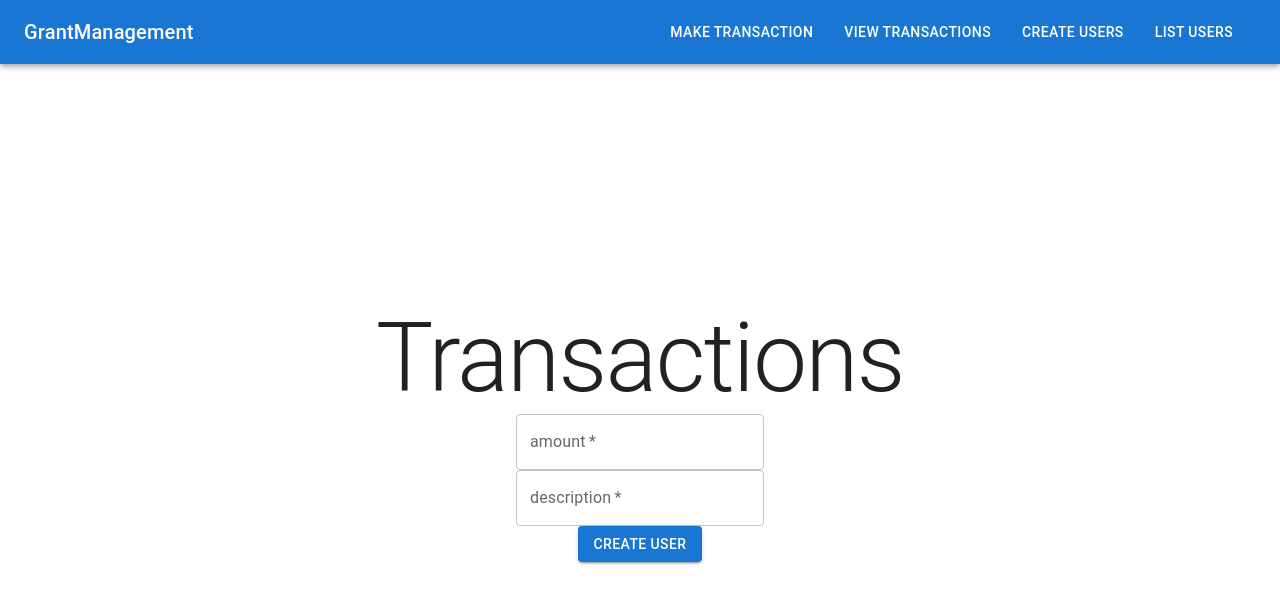
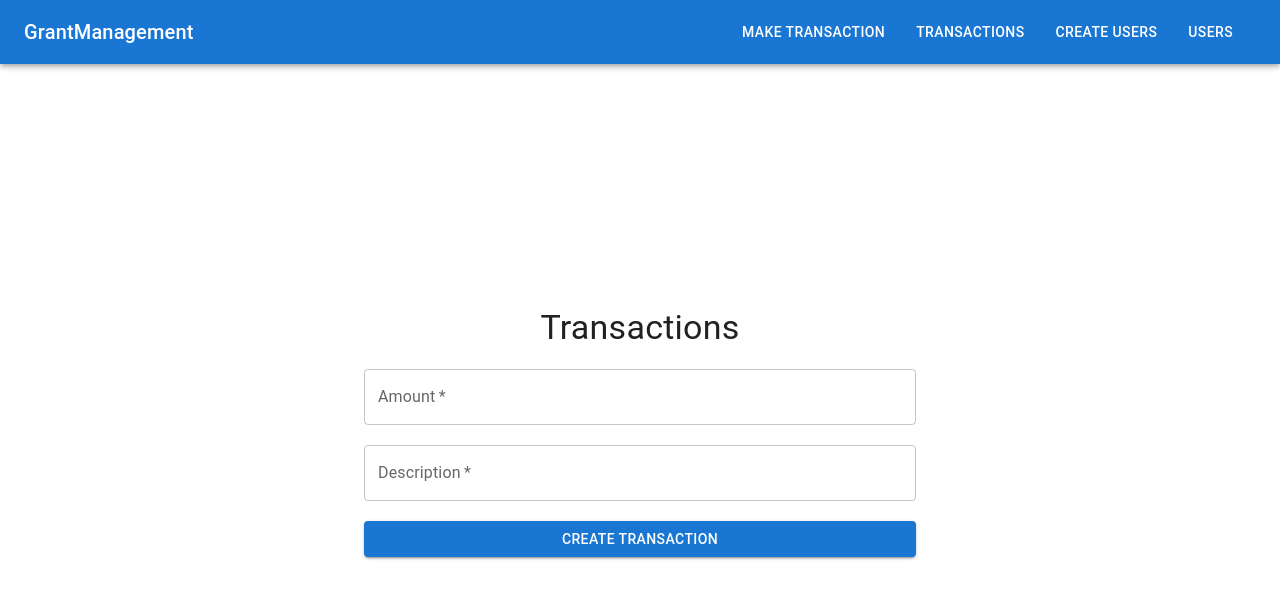
Before and after one commit to JosephPBaruch/grantManager, a React (Vite) app in the folder client/: page /users in a window 1280 px wide. Both pictures are taken after a click on the button "MAKE TRANSACTION". Shown: the top 604 px of the page. Built offline with nearby package versions, Linux system fonts and the light colour scheme.

Commit message:
Properly listing transactions in a nice way

```diff
--- a/client/src/App.tsx
+++ b/client/src/App.tsx
@@ -1,6 +1,6 @@
 import { BrowserRouter as Router, Route, Routes, Link } from 'react-router-dom';
-import Transactions from './Components/Transactions';
-import ViewTransactions from './Components/ViewTransactions';
+import Transactions from './Components/MakeTransactions';
+import ViewTransactions from './Components/ListTransaction';
 import ListUsers from './Components/ListUsers';
 import CreateUser from './Components/CreateUser';
 import { makeStyles } from '@mui/styles';
@@ -46,13 +46,13 @@ function App() {
             <Link to="/transactions" className={classes.link}>Make Transaction</Link>
           </Button>
           <Button color="inherit">
-            <Link to="/all-transactions" className={classes.link}>View Transactions</Link>
+            <Link to="/list-transactions" className={classes.link}>Transactions</Link>
           </Button>
           <Button color="inherit">
             <Link to="/users" className={classes.link}>Create Users</Link>
           </Button>
           <Button color="inherit">
-            <Link to="/list-users" className={classes.link}>List Users</Link>
+            <Link to="/list-users" className={classes.link}>Users</Link>
           </Button>
         </Toolbar>
       </AppBar>
@@ -60,7 +60,7 @@ function App() {
         <Routes>
           <Route path="/" element={<h1>Home</h1>} />
           <Route path="/transactions" element={<Transactions />} />
-          <Route path="/all-transactions" element={<ViewTransactions />} />
+          <Route path="/list-transactions" element={<ViewTransactions />} />
           <Route path="/list-users" element={<ListUsers />} />
           <Route path="/users" element={<CreateUser />} />
         </Routes>
--- a/client/src/Components/CreateUser.tsx
+++ b/client/src/Components/CreateUser.tsx
@@ -1,7 +1,25 @@
 import React, { useState } from 'react';
 import { Button, TextField, Container, Typography, Checkbox, FormControlLabel } from '@mui/material';
+import { makeStyles } from '@mui/styles';
+
+const useStyles = makeStyles({
+  form: {
+    display: 'flex',
+    flexDirection: 'column',
+    alignItems: 'center',
+    gap: '20px',
+    marginTop: '20px',
+  },
+  textField: {
+    width: '100%',
+  },
+  button: {
+    width: '100%',
+  },
+});
 
 const CreateUser: React.FC = () => {
+  const classes = useStyles();
   const [firstName, setFirstName] = useState('');
   const [lastName, setLastName] = useState('');
   const [email, setEmail] = useState('');
@@ -33,7 +51,7 @@ const CreateUser: React.FC = () => {
       <Typography variant="h4" component="h1" gutterBottom>
         Create User
       </Typography>
-            <form onSubmit={handleSubmit}>
+      <form onSubmit={handleSubmit} className={classes.form}>
         <TextField
           label="First Name"
           value={firstName}
@@ -41,6 +59,7 @@ const CreateUser: React.FC = () => {
           fullWidth
           margin="normal"
           required
+          className={classes.textField}
         />
         <TextField
           label="Last Name"
@@ -49,6 +68,7 @@ const CreateUser: React.FC = () => {
           fullWidth
           margin="normal"
           required
+          className={classes.textField}
         />
         <TextField
           label="Email"
@@ -58,6 +78,7 @@ const CreateUser: React.FC = () => {
           fullWidth
           margin="normal"
           required
+          className={classes.textField}
         />
         <TextField
           label="Password"
@@ -67,6 +88,7 @@ const CreateUser: React.FC = () => {
           fullWidth
           margin="normal"
           required
+          className={classes.textField}
         />
         <TextField
           label="Budget Name"
@@ -74,6 +96,7 @@ const CreateUser: React.FC = () => {
           onChange={(e) => setBudgetName(e.target.value)}
           fullWidth
           margin="normal"
+          className={classes.textField}
         />
         <FormControlLabel
           control={
@@ -85,7 +108,7 @@ const CreateUser: React.FC = () => {
           }
           label="Admin"
         />
-                <Button type="submit" variant="contained" color="primary" fullWidth>
+        <Button type="submit" variant="contained" color="primary" fullWidth className={classes.button}>
           Create User
         </Button>
       </form>
--- /dev/null
+++ b/client/src/Components/ListTransaction.tsx
@@ -0,0 +1,79 @@
+import { Container, Typography, Paper, Table, TableBody, TableCell, TableContainer, TableHead, TableRow } from "@mui/material";
+import { useState, useEffect } from "react";
+import { makeStyles } from '@mui/styles';
+import { Transaction } from "../types/Transaction";
+
+const useStyles = makeStyles({
+  root: {
+    display: 'flex',
+    flexDirection: 'column',
+    alignItems: 'center',
+    gap: '20px',
+    marginTop: '20px',
+  },
+  table: {
+    width: '100%',
+  },
+  tableContainer: {
+    width: '100%',
+    maxWidth: '800px',
+    marginBottom: '20px',
+  },
+});
+
+function ViewTransactions() {
+  const classes = useStyles();
+  const [transactions, setTransactions] = useState<Transaction[]>([]);
+
+  useEffect(() => {
+    fetch('http://127.0.0.1:8080/api/transactions/', {
+      method: 'GET',
+      headers: {
+        'Content-Type': 'application/json',
+      },
+    })
+    .then((response) => response.json())
+    .then((data) => {
+      setTransactions(data);
+    })
+    .catch((error) => {
+      console.error('Error fetching transactions:', error);
+    });
+  }, []);
+
+  return (
+    <Container maxWidth="sm" className={classes.root}>
+      <Typography variant="h4" component="h1" gutterBottom>
+        Transactions
+      </Typography>
+      <TableContainer component={Paper} className={classes.tableContainer}>
+        <Table className={classes.table} aria-label="transactions table">
+          <TableHead>
+            <TableRow>
+              <TableCell align="left">Amount</TableCell>
+              <TableCell align="left">ID</TableCell>
+              <TableCell align="left">User</TableCell>
+              <TableCell align="left">Date</TableCell>
+              <TableCell>Description</TableCell>
+            </TableRow>
+          </TableHead>
+          <TableBody>
+            {transactions.map((transaction) => (
+              <TableRow key={transaction.id}>
+                <TableCell align="left">{transaction.amount}</TableCell>
+                <TableCell align="left">{transaction.id}</TableCell>
+                <TableCell align="left">{transaction.user}</TableCell>
+                <TableCell align="left">{new Date(transaction.created_at).toLocaleString()}</TableCell>
+                <TableCell component="th" scope="row">
+                  {transaction.description}
+                </TableCell>
+              </TableRow>
+            ))}
+          </TableBody>
+        </Table>
+      </TableContainer>
+    </Container>
+  );
+}
+
+export default ViewTransactions;
--- a/client/src/Components/ListUsers.tsx
+++ b/client/src/Components/ListUsers.tsx
@@ -1,8 +1,31 @@
-import { Container, Typography } from "@mui/material";
+import { Container, Typography, Paper } from "@mui/material";
 import { useState, useEffect } from "react";
+import { makeStyles } from '@mui/styles';
 import { User } from "../types/User";
 
+const useStyles = makeStyles({
+  root: {
+    display: 'flex',
+    flexDirection: 'column',
+    alignItems: 'center',
+    gap: '20px',
+    marginTop: '20px',
+  },
+  userCard: {
+    padding: '20px',
+    width: '100%',
+    maxWidth: '600px',
+    marginBottom: '10px',
+  },
+  userInfo: {
+    display: 'flex',
+    flexDirection: 'column',
+    gap: '5px',
+  },
+});
+
 function ListUsers() {
+  const classes = useStyles();
   const [users, setUsers] = useState<User[]>([]);
 
   useEffect(() => {
@@ -22,17 +45,20 @@ function ListUsers() {
   }, []);
 
   return (
-    <Container>
-      <Typography variant="h1">Users</Typography>
-      {/* List all of the users here */}
+    <Container maxWidth="sm" className={classes.root}>
+      <Typography variant="h4" component="h1" gutterBottom>
+        Users
+      </Typography>
       {users.map((user) => (
-        <div key={user.id}>
-          <Typography variant="body1">{user.first_name} {user.last_name}</Typography>
-          <Typography variant="body2">{user.email}</Typography>
-          <Typography variant="body2">{new Date(user.created_at).toLocaleString()}</Typography>
-          <Typography variant="body2">Admin: {user.admin ? "Yes" : "No"}</Typography>
-          <Typography variant="body2">Budget Name: {user.budgetName}</Typography>
-        </div>
+        <Paper style={{backgroundColor: "#e0e0e0" }} key={user.id} className={classes.userCard}>
+          <div className={classes.userInfo}>
+            <Typography variant="h6">{user.first_name} {user.last_name}</Typography>
+            <Typography variant="body1">{user.email}</Typography>
+            <Typography variant="body2">{new Date(user.created_at).toLocaleString()}</Typography>
+            <Typography variant="body2">Admin: {user.admin ? "Yes" : "No"}</Typography>
+            <Typography variant="body2">Budget Name: {user.budgetName}</Typography>
+          </div>
+        </Paper>
       ))}
     </Container>
   );
--- /dev/null
+++ b/client/src/Components/MakeTransactions.tsx
@@ -0,0 +1,71 @@
+import { Button, Container, TextField, Typography } from "@mui/material";
+import { makeStyles } from '@mui/styles';
+import { useState } from "react";
+
+const useStyles = makeStyles({
+  form: {
+    display: 'flex',
+    flexDirection: 'column',
+    alignItems: 'center',
+    gap: '20px',
+    marginTop: '20px',
+  },
+  textField: {
+    width: '100%',
+  },
+  button: {
+    width: '100%',
+  },
+});
+
+function Transactions() {
+  const classes = useStyles();
+  const [amount, setAmount] = useState('');
+  const [description, setDescription] = useState('');
+
+  const onClick = (event: React.MouseEvent<HTMLButtonElement>) => {
+    event.preventDefault();
+    fetch('http://127.0.0.1:8080/api/transactions/', {
+      method: 'POST',
+      headers: {
+        'Content-Type': 'application/json',
+      },
+      body: JSON.stringify({ amount, description }), // user needs to be set somehow through a sign in session or something
+    }).then((response) => {
+      if (response.ok) {
+        console.log('Transaction created!');
+      }
+    });
+  };
+
+  return (
+    <Container maxWidth="sm">
+      <Typography variant="h4" component="h1" gutterBottom>
+        Transactions
+      </Typography>
+      <form className={classes.form}>
+        <TextField
+          label="Amount"
+          variant="outlined"
+          value={amount}
+          onChange={(e) => setAmount(e.target.value)}
+          required
+          className={classes.textField}
+        />
+        <TextField
+          label="Description"
+          variant="outlined"
+          value={description}
+          onChange={(e) => setDescription(e.target.value)}
+          required
+          className={classes.textField}
+        />
+        <Button onClick={onClick} type="submit" variant="contained" color="primary" className={classes.button}>
+          Create Transaction
+        </Button>
+      </form>
+    </Container>
+  );
+}
+
+export default Transactions;
--- a/client/src/Components/Transactions.tsx
+++ /dev/null
@@ -1,55 +0,0 @@
-import { Button, Container, TextField, Typography } from "@mui/material";
-import { useState } from "react";
-
-function Transactions() {
-    const [amount, setAmount] = useState('');
-    const [description, setDescription] = useState('');
-
-  const onClick = (event: React.MouseEvent<HTMLButtonElement>) => {
-    event.preventDefault();
-    fetch('http://127.0.0.1:8080/api/transactions/', {
-      method: 'POST',
-      headers: {
-        'Content-Type': 'application/json',
-      },
-      body: JSON.stringify({ amount, description }), // user needs to be set somehow through a sign in session or something
-    }).then((response) => {
-      if (response.ok) {
-        console.log('User created!');
-      }
-    });
-  };
-
-  return (
-    <Container>
-    <Typography variant="h1">Transactions</Typography>
-    <form>
-      <div>
-        <TextField
-          label="amount"
-          variant="outlined"
-          value={amount}
-          onChange={(e) => setAmount(e.target.value)}
-          required
-        />
-      </div>
-      <div>
-        <TextField
-          label="description"
-          type="description"
-          variant="outlined"
-          value={description}
-          onChange={(e) => setDescription(e.target.value)}
-          required
-        />
-      </div>
-      <Button onClick={onClick} type="submit" variant="contained" color="primary">
-        Create User
-      </Button>
-    </form>
-  </Container>
-
-  );
-}
-
-export default Transactions;
--- a/client/src/Components/ViewTransactions.tsx
+++ /dev/null
@@ -1,39 +0,0 @@
-import { Container,  Typography } from "@mui/material";
-import { useState, useEffect } from "react";
-import { Transaction } from "./types/Transaction";
-
-function ViewTransactions() {
-  const [transactions, setTransactions] = useState<Transaction[]>([]);
-
-  useEffect(() => {
-    fetch('http://127.0.0.1:8080/api/transactions/', {
-      method: 'GET',
-      headers: {
-        'Content-Type': 'application/json',
-      },
-    })
-    .then((response) => response.json())
-    .then((data) => {
-      setTransactions(data);
-    })
-    .catch((error) => {
-      console.error('Error fetching transactions:', error);
-    });
-  }, []);
-
-  return (
-    <Container>
-      <Typography variant="h1">Transactions</Typography>
-      {/* List all of the transactions here */}
-      {transactions.map((transaction) => (
-        <div key={transaction.id}>
-          <Typography variant="body1">{transaction.description}</Typography>
-          <Typography variant="body2">{transaction.amount}</Typography>
-          <Typography variant="body2">{new Date(transaction.created_at).toLocaleString()}</Typography>
-        </div>
-      ))}
-    </Container>
-  );
-}
-
-export default ViewTransactions;
```
Also changed, not shown: 1 other file (tests, documents, lock files or other folders). Lines whose indentation alone changed are shown as unchanged.
